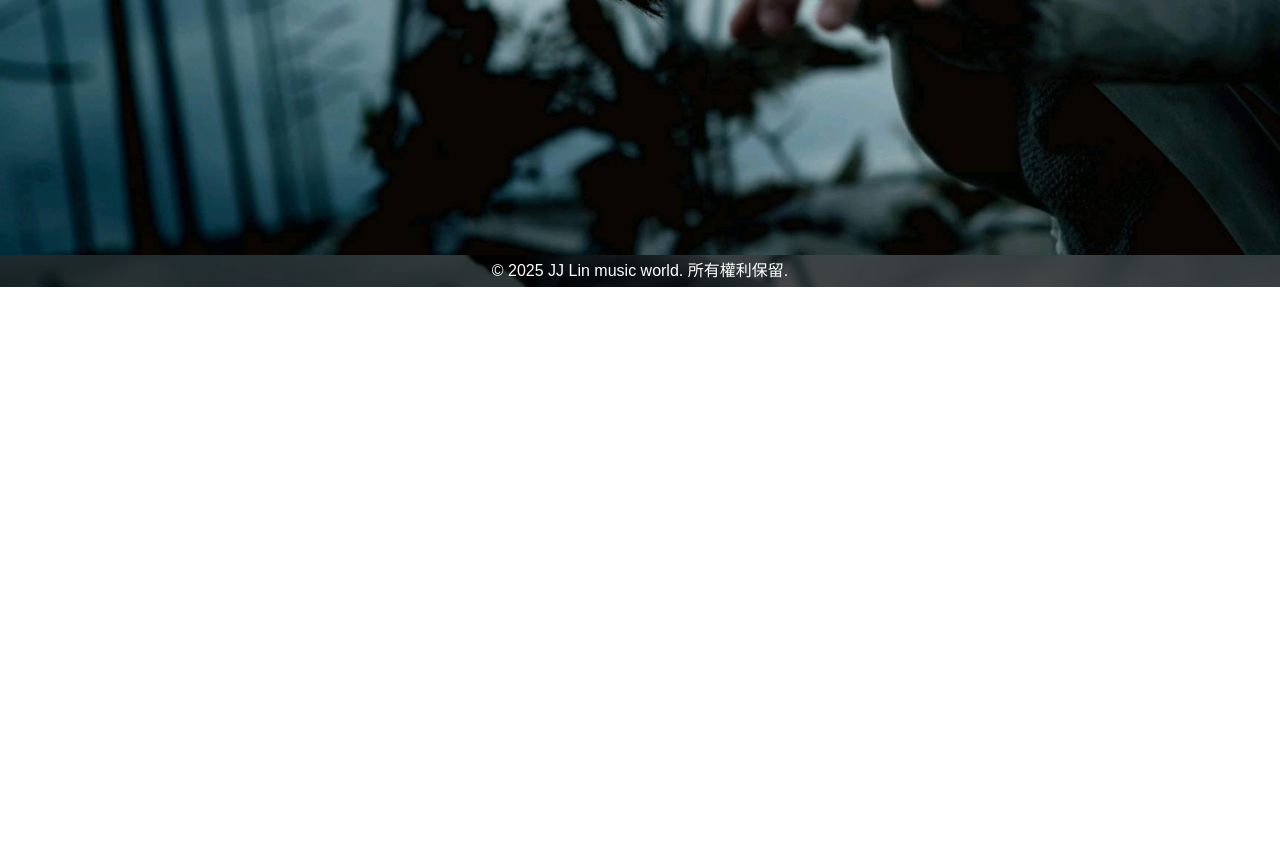
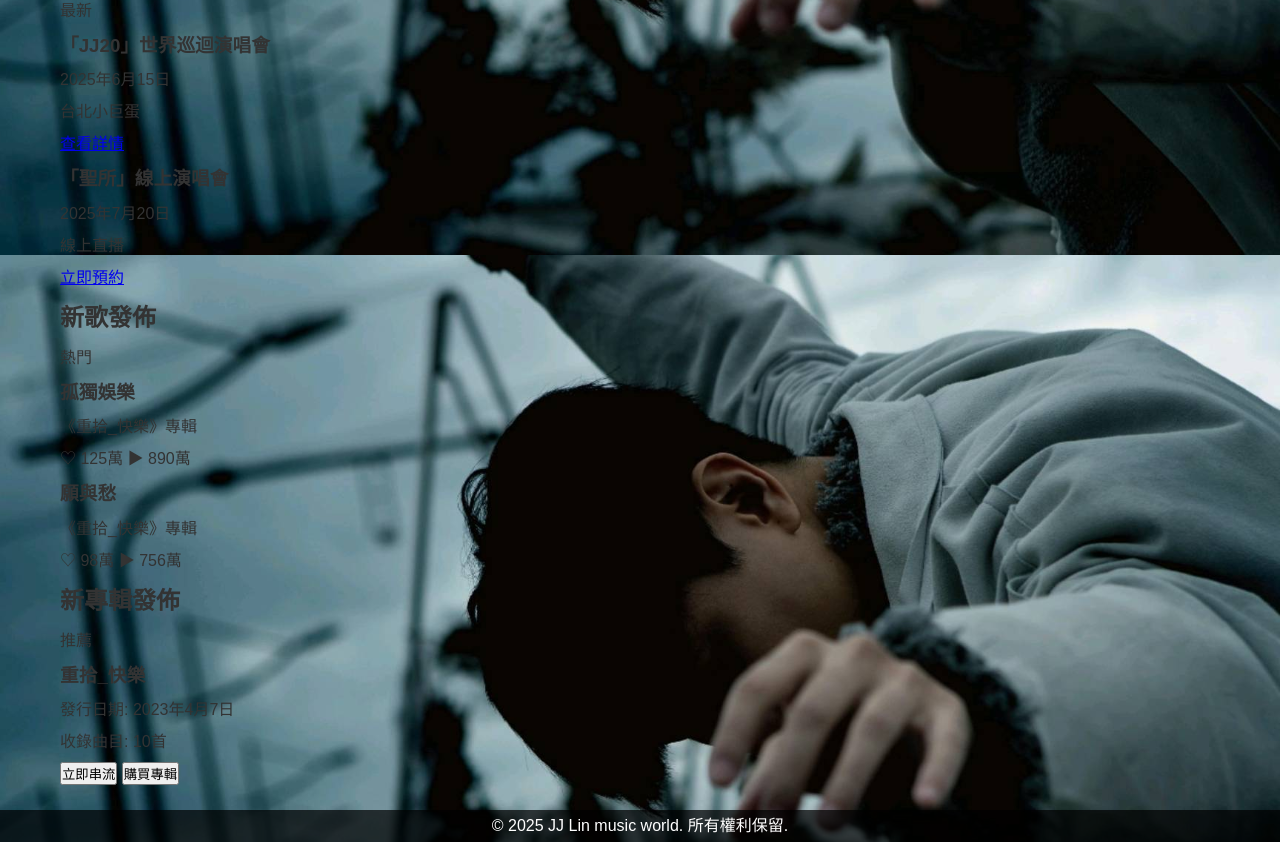
Before and after one commit to cdl1047762944-wq/cdl1047762944-wq.github.io, a plain HTML site: page index.html in a window 1280 px wide. Shown: the part 545-1387 px from the top of the page. Before the commit the page ends 832 px from the top, so only its background shows below. Drawn offline with Linux system fonts and the light colour scheme.

Commit message:
Update index.html

```diff
--- a/index.html
+++ b/index.html
@@ -2,7 +2,7 @@
 <!-- 聲明此文檔是HTML5 同時告訴瀏覽器用HTML5來解釋這個網頁 -->
 <!DOCTYPE html>
 <!-- 表示此頁面主要顯示為English語言 -->
-<html lang="en">
+<html lang="zh">
 
 <!-- head部分包含頁面的元信息是不會顯示在頁面上的 -->
 <head>
@@ -40,6 +40,90 @@
                 <p>一起感受音樂的魅力</p>
             </div>
         </section>
+
+         <!-- 新增內容框架 -->
+        <section class="info-sections">
+            <!-- 演唱會信息框架 -->
+            <div class="info-card">
+                <div class="card-header">
+                    <h2>演唱會信息</h2>
+                    <span class="card-badge">最新</span>
+                </div>
+                <div class="card-content">
+                    <div class="event-item">
+                        <h3>「JJ20」世界巡迴演唱會</h3>
+                        <p class="event-date">2025年6月15日</p>
+                        <p class="event-location">台北小巨蛋</p>
+                        <a href="#" class="event-link">查看詳情</a>
+                    </div>
+                    <div class="event-item">
+                        <h3>「聖所」線上演唱會</h3>
+                        <p class="event-date">2025年7月20日</p>
+                        <p class="event-location">線上直播</p>
+                        <a href="#" class="event-link">立即預約</a>
+                    </div>
+                </div>
+            </div>
+
+            <!-- 新歌發佈框架 -->
+            <div class="info-card">
+                <div class="card-header">
+                    <h2>新歌發佈</h2>
+                    <span class="card-badge">熱門</span>
+                </div>
+                <div class="card-content">
+                    <div class="song-item">
+                        <div class="song-cover">
+
+                        </div>
+                        <div class="song-info">
+                            <h3>孤獨娛樂</h3>
+                            <p>《重拾_快樂》專輯</p>
+                            <div class="song-stats">
+                                <span>♡ 125萬</span>
+                                <span>▶ 890萬</span>
+                            </div>
+                        </div>
+                    </div>
+                    <div class="song-item">
+                        <div class="song-cover">
+
+                        </div>
+                        <div class="song-info">
+                            <h3>願與愁</h3>
+                            <p>《重拾_快樂》專輯</p>
+                            <div class="song-stats">
+                                <span>♡ 98萬</span>
+                                <span>▶ 756萬</span>
+                            </div>
+                        </div>
+                    </div>
+                </div>
+
+                 <!-- 新專輯發佈框架 -->
+            <div class="info-card">
+                <div class="card-header">
+                    <h2>新專輯發佈</h2>
+                    <span class="card-badge">推薦</span>
+                </div>
+                <div class="card-content">
+                    <div class="album-item">
+                        <div class="album-cover-large">
+
+                        </div>
+                        <div class="album-details">
+                            <h3>重拾_快樂</h3>
+                            <p class="album-date">發行日期: 2023年4月7日</p>
+                            <p class="album-tracks">收錄曲目: 10首</p>
+                            <div class="album-actions">
+                                <button class="stream-btn">立即串流</button>
+                                <button class="purchase-btn">購買專輯</button>
+                            </div>
+                        </div>
+                    </div>
+                </div>
+            </div>
+        </section>
     </div>
 <!-- 頁腳頁面 -->
     <footer>
```
